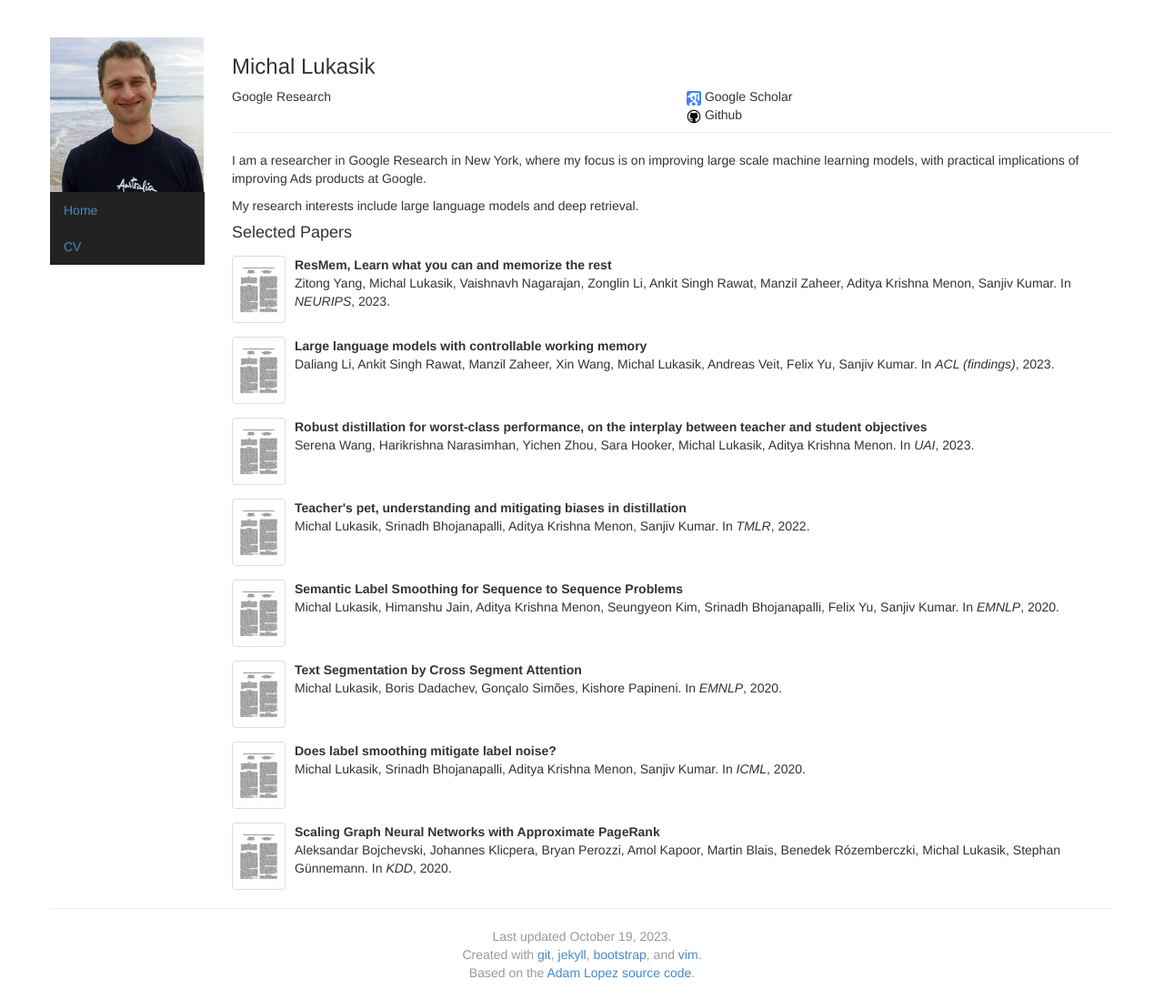
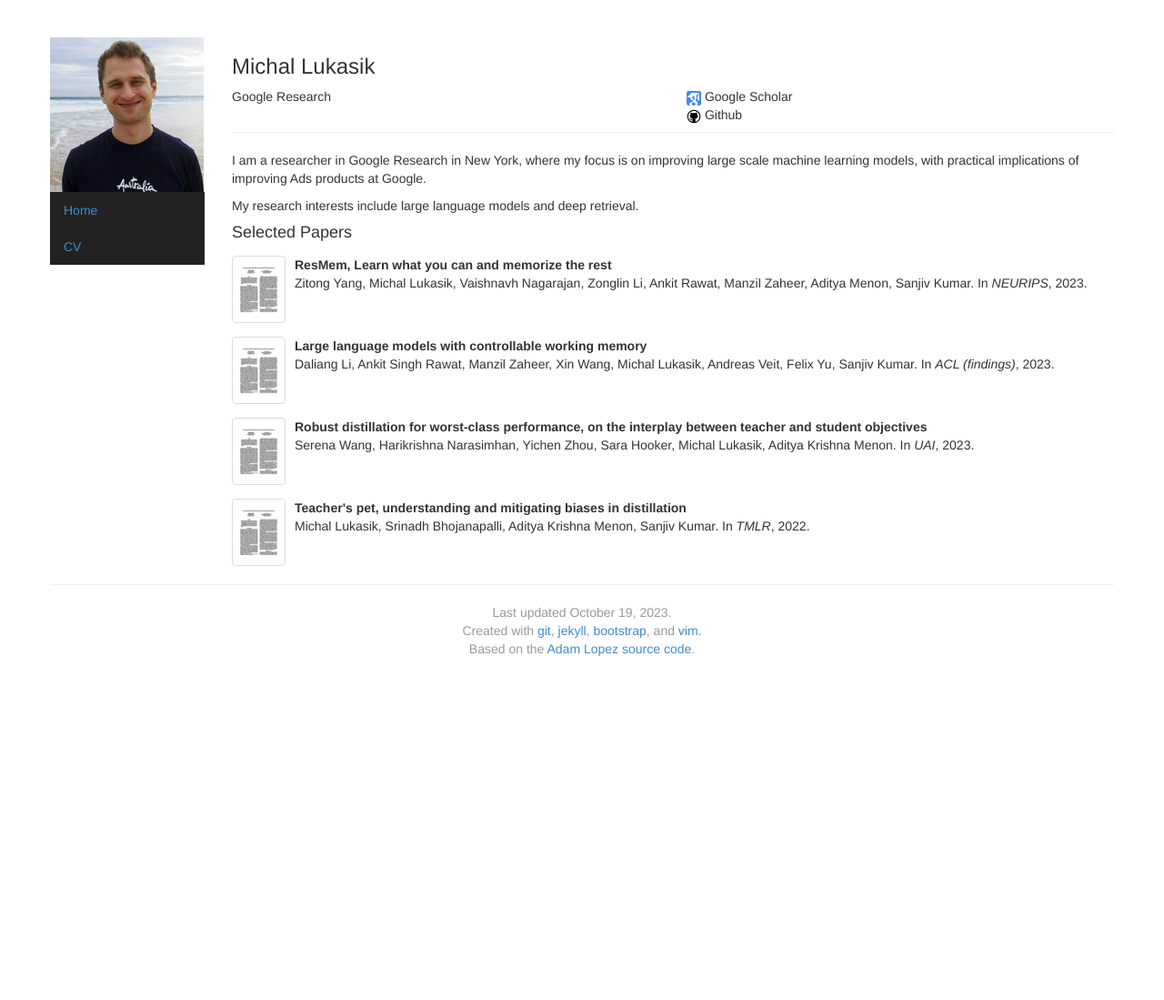
Before and after one commit to mlukasik/mlukasik.github.io, a Jekyll site: the page built from index.html, in a window 1280 px wide. Shown: the whole page at 91% size. Built offline with Jekyll 4.4.1, drawn with Linux system fonts in a browser that asks for light colours; after the commit the page ends 900 px from its top, so only the background shows below that; some of the changed lines change nothing that is shown.

Commit message:
Update _config.yml

```diff
--- a/_config.yml
+++ b/_config.yml
@@ -13,7 +13,7 @@ papers:
     year: 2023
     img: aaai16
     title: ResMem, Learn what you can and memorize the rest
-    authors: Zitong Yang, Michal Lukasik, Vaishnavh Nagarajan, Zonglin Li, Ankit Singh Rawat, Manzil Zaheer, Aditya Krishna Menon, Sanjiv Kumar
+    authors: Zitong Yang, Michal Lukasik, Vaishnavh Nagarajan, Zonglin Li, Ankit Rawat, Manzil Zaheer, Aditya Menon, Sanjiv Kumar
     doc-url: https://arxiv.org/abs/2302.01576
     booktitle: NEURIPS
     venue: conference
@@ -46,10 +46,10 @@ papers:
     authors: Michal Lukasik, Srinadh Bhojanapalli, Aditya Krishna Menon, Sanjiv Kumar
     doc-url: https://openreview.net/pdf?id=ph3AYXpwEb
     booktitle: TMLR
-    venue: conference
+    venue: journal
   - layout: paper
     paper-type: inproceedings
-    selected: yes
+    selected: no
     year: 2020
     img: aaai16
     title: Semantic Label Smoothing for Sequence to Sequence Problems
@@ -59,7 +59,7 @@ papers:
     venue: conference
   - layout: paper
     paper-type: inproceedings
-    selected: yes
+    selected: no
     year: 2020
     img: aaai16
     title: Text Segmentation by Cross Segment Attention
@@ -69,7 +69,7 @@ papers:
     venue: conference
   - layout: paper
     paper-type: inproceedings
-    selected: yes
+    selected: no
     year: 2020
     img: aaai16
     title: Does label smoothing mitigate label noise?
@@ -79,7 +79,7 @@ papers:
     venue: conference
   - layout: paper
     paper-type: inproceedings
-    selected: yes
+    selected: no
     year: 2020
     img: aaai16
     title: Scaling Graph Neural Networks with Approximate PageRank
```
